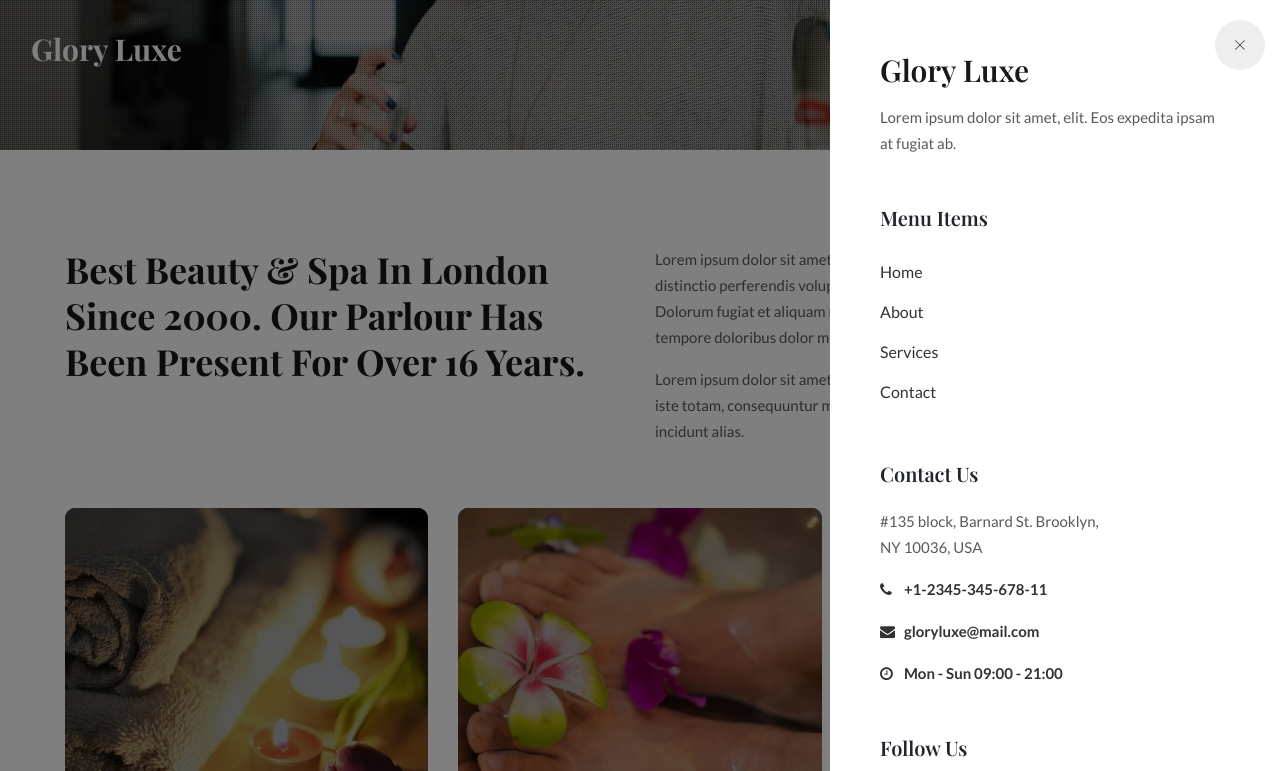
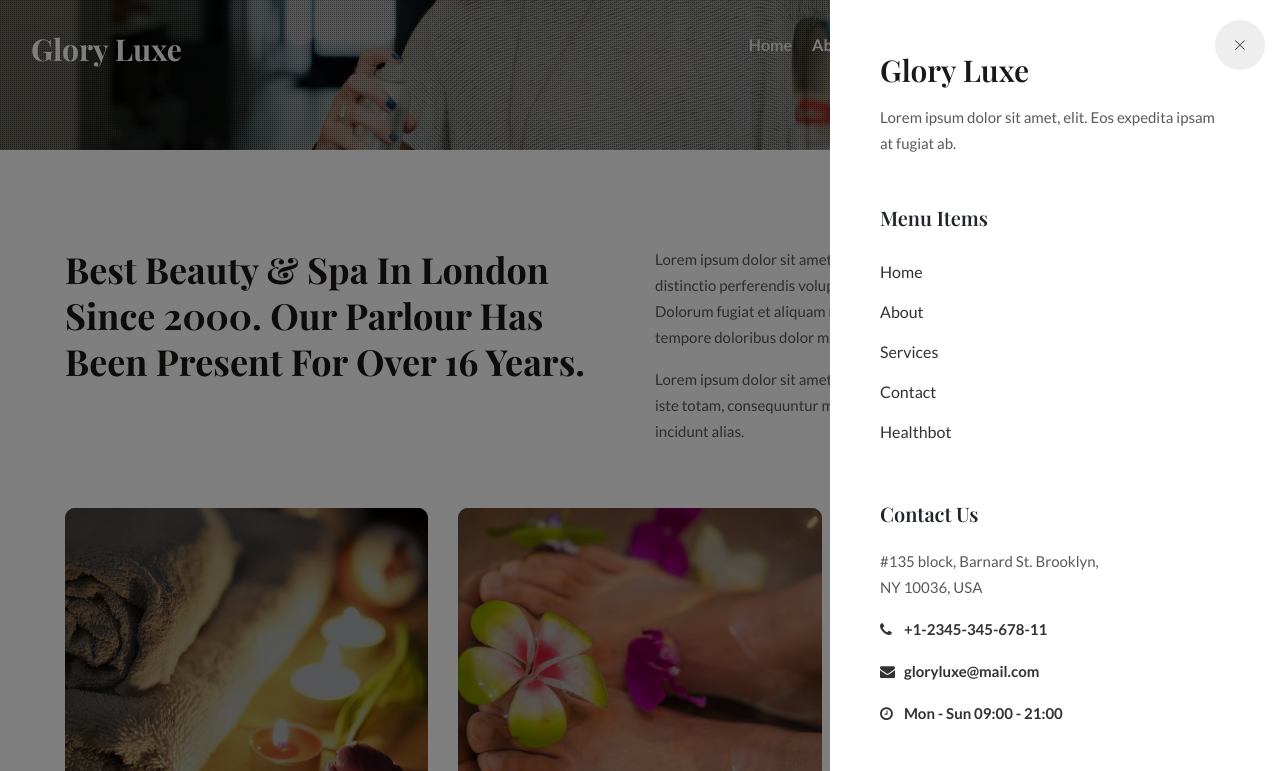
Before and after one commit to BonuGayathri/Project1, a plain HTML site: page about.html in a window 1280 px wide. Both pictures are taken after a click on the link 1234 px from the left and 45 px from the top of the page. Shown: the top 771 px of the page. Drawn offline with nearby package versions, Linux system fonts and the light colour scheme; a web font is replaced by a local one.

Commit message:
Update about.html

```diff
--- a/about.html
+++ b/about.html
@@ -52,6 +52,9 @@
 
 						<li class="nav-item">
 							<a class="nav-link" href="contact.html">Contact</a>
+						</li>
+						<li class="nav-item">
+							<a class="nav-link" href="healthbot.html">Healthbot</a>
 						</li>
 					</ul>
 					<!--/search-right-->
@@ -124,6 +127,9 @@
 									<li class="nav-item">
 										<a class="nav-link" href="contact.html">Contact</a>
 									</li>
+									<li class="nav-item">
+							                           <a class="nav-link" href="healthbot.html">Healthbot</a>
+						                        </li>
 								</ul>
 							</nav>
 						</div>
@@ -419,6 +425,9 @@
 														class="fa fa-angle-double-right mr-2"></span>Services</a></li>
 											<li><a href="contact.html"><span
 														class="fa fa-angle-double-right mr-2"></span>Contact</a></li>
+										        <li><a href="healthbot.html"><span
+									                                        class="fa fa-angle-double-right mr-2"></span>Healthbot</a></li>
+
 										</ul>
 									</div>
 									<div class="sub-two-right">
```
